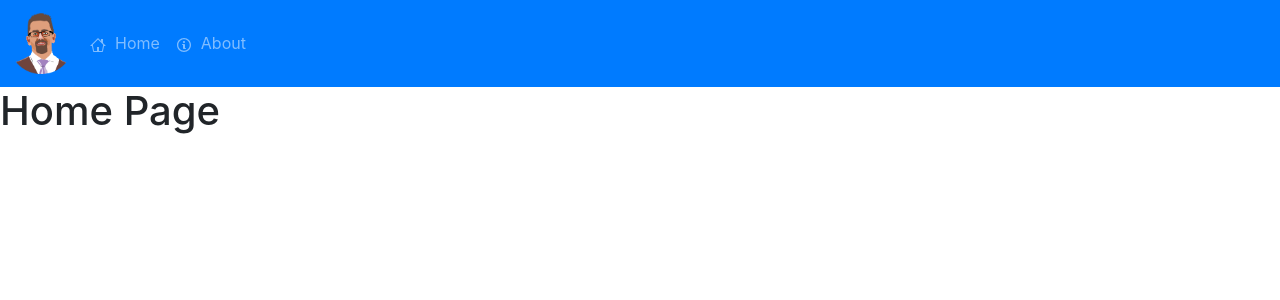
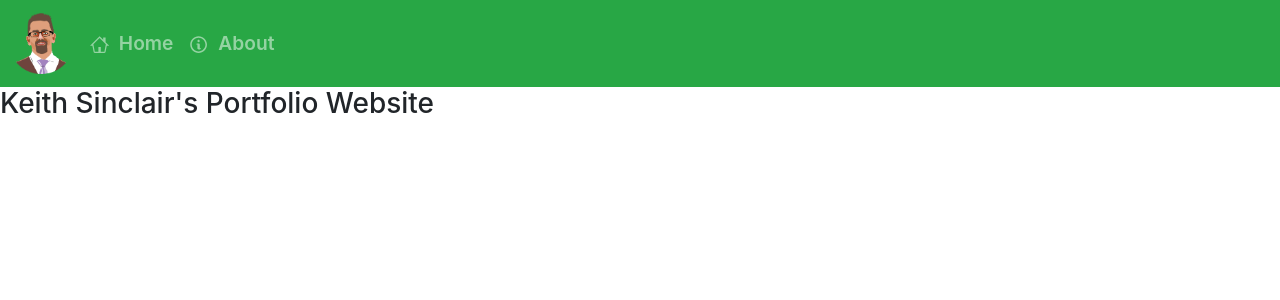
Before and after one commit to codekeithcode/portfolio, a Next.js app: page / in a window 1280 px wide. Shown: the top 300 px of the page. Built offline with nearby package versions, Linux system fonts and the light colour scheme.

Commit message:
sectioning code

```diff
--- a/layout/Navbar.js
+++ b/layout/Navbar.js
@@ -20,12 +20,12 @@ const Header = (props) => {
 
   return (
     <div>
-      <Navbar color="primary" dark expand="md">
+      <Navbar color="success" dark expand="md">
         <NavbarBrand href="/"><MyLogo /></NavbarBrand>
         <NavbarToggler onClick={toggle} />
         <Collapse isOpen={isOpen} navbar>
-          <Nav className="mr-auto" navbar>
-            <NavItem>
+          <Nav className="mr-auto" navbar  style={{ fontWeight: "600", fontSize: "1.2rem"}} >
+            <NavItem >
               <NavLink href="/"><GoHome />&nbsp; Home</NavLink>
             </NavItem>
             <NavItem>
--- /dev/null
+++ b/layout/Welcome.js
@@ -0,0 +1,6 @@
+const Welcome = () =>
+<div>
+    <h3>Keith Sinclair's Portfolio Website</h3>
+</div>;
+
+export default Welcome;
--- a/pages/index.js
+++ b/pages/index.js
@@ -1,8 +1,10 @@
 import Navbar from "../layout/Navbar";
+import Welcome from "../layout/Welcome";
+
 
 const Index = () =>
 <div>
     <Navbar />
-    <h1>Home Page</h1>
+    <Welcome />
 </div>;
 export default Index;
```
